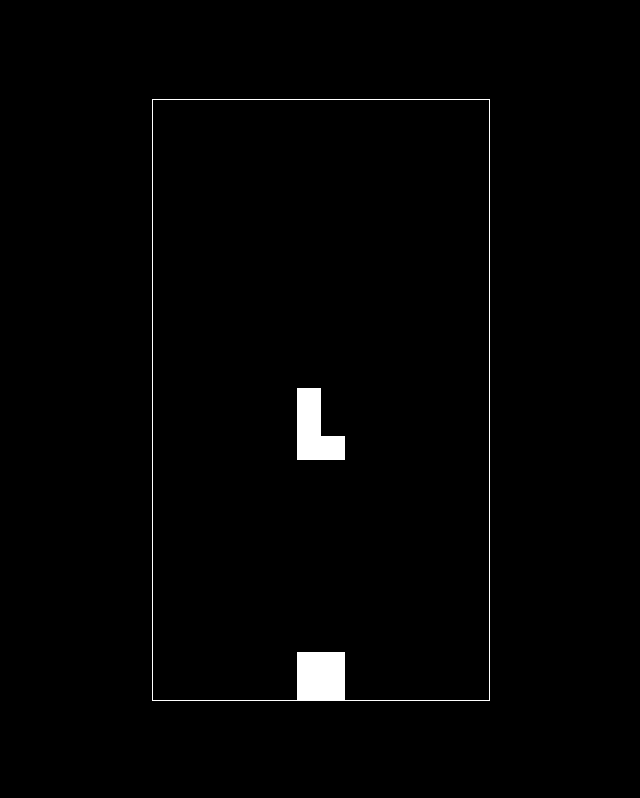
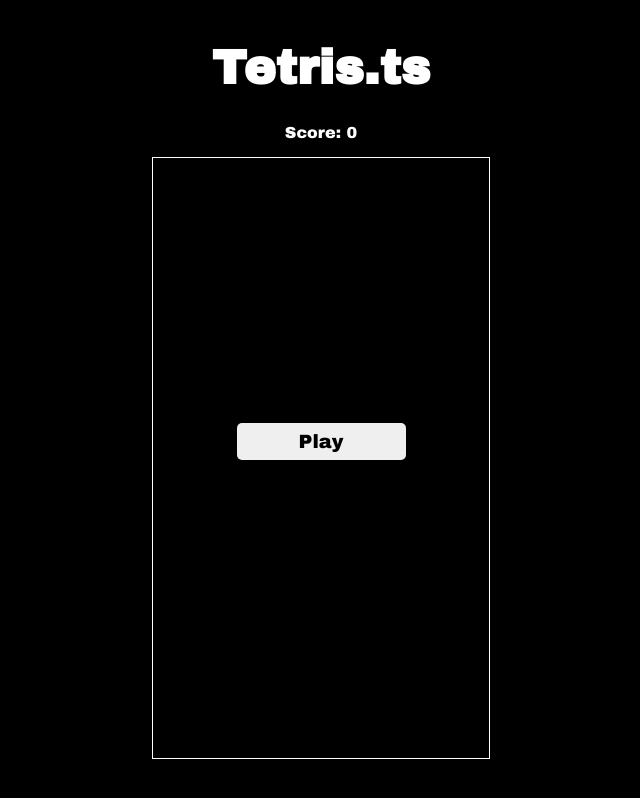
Before and after one commit to eldanielhumberto/tetris-clone, a website built with Vite: page index.html in a window 1280 px wide. Shown: the whole page, without its empty margins (319-959 px from the left). Built offline with nearby package versions, Linux system fonts and the light colour scheme.

Commit message:
feat: adding start menu and score. Refactoring using “private”

```diff
--- a/index.html
+++ b/index.html
@@ -1,15 +1,31 @@
 <!doctype html>
 <html lang="en">
 <head>
-    <meta charset="UTF-8" />
-    <link rel="icon" type="image/svg+xml" href="/vite.svg" />
-    <meta name="viewport" content="width=device-width, initial-scale=1.0" />
-    <title>Vite + TS</title>
+  <meta charset="UTF-8"/>
+  <link rel="icon" type="image/svg+xml" href="/vite.svg"/>
+  <meta name="viewport" content="width=device-width, initial-scale=1.0"/>
+  <title>Tetris.ts</title>
 
   <link rel="stylesheet" href="/src/style.css">
+
+  <link rel="preconnect" href="https://fonts.googleapis.com">
+  <link rel="preconnect" href="https://fonts.gstatic.com" crossorigin>
+  <link href="https://fonts.googleapis.com/css2?family=Archivo+Black&display=swap" rel="stylesheet">
 </head>
 <body>
+  <header>
+    <h1>Tetris.ts</h1>
+  </header>
+  <main>
+    <div class="menu" id="menu">
+      <button id="play-button">Play</button>
+    </div>
+    <div class="info">
+      <p id="score">Score: 0</p>
+    </div>
     <canvas id="canvas" width="640" height="800"></canvas>
+  </main>
+
   <script type="module" src="/src/main.ts"></script>
 </body>
 </html>
--- a/src/Board.ts
+++ b/src/Board.ts
@@ -1,10 +1,13 @@
 import {BOARD, BOARD_WIDTH} from "./constants.ts";
 
 export class Board {
-    ctx: CanvasRenderingContext2D
+    private ctx: CanvasRenderingContext2D
+    private $scoreText: HTMLParagraphElement
+    private score = 0
 
-    constructor(ctx: CanvasRenderingContext2D) {
+    constructor(ctx: CanvasRenderingContext2D, $scoreText: HTMLParagraphElement) {
         this.ctx = ctx;
+        this.$scoreText = $scoreText;
     }
 
     draw() {
@@ -30,6 +33,13 @@ export class Board {
 
             const newRow = Array(BOARD_WIDTH).fill(0)
             BOARD.unshift(newRow)
+
+            this.setScore(this.score + 1)
         })
     }
+
+    private setScore(score: number) {
+        this.score = score
+        this.$scoreText.textContent = "Score: " + score
+    }
 }
--- a/src/Figure.ts
+++ b/src/Figure.ts
@@ -1,9 +1,9 @@
 import {BOARD, PIECES} from "./constants.ts";
 
 export class Figure {
+    private shape: number[][]
+    private ctx: CanvasRenderingContext2D
     position: { x: number; y: number }
-    shape: number[][]
-    ctx: CanvasRenderingContext2D
 
     constructor({x, y}: { x: number, y: number }, ctx: CanvasRenderingContext2D) {
         this.position = {x, y};
@@ -20,10 +20,6 @@ export class Figure {
                 }
             })
         })
-    }
-
-    getRandomPiece() {
-        return PIECES[Math.floor(Math.random() * PIECES.length)];
     }
 
     checkCollision() {
@@ -62,8 +58,12 @@ export class Figure {
         if (this.checkCollision()) this.shape = previousShape
     }
 
-    reset() {
+    private reset() {
         this.position = {x: 6, y: 0}
         this.shape = this.getRandomPiece()
     }
+
+    private getRandomPiece() {
+        return PIECES[Math.floor(Math.random() * PIECES.length)];
+    }
 }
--- a/src/main.ts
+++ b/src/main.ts
@@ -2,16 +2,20 @@ import {BLOCK_SIZE, BOARD_HEIGHT, BOARD_WIDTH} from "./constants.ts";
 import {Figure} from "./Figure.ts";
 import {Board} from "./Board.ts";
 
-// Canvas config
+// Config
 const canvas = document.getElementById("canvas") as HTMLCanvasElement
 const ctx = canvas.getContext("2d") as CanvasRenderingContext2D
+
+const $playButton = document.getElementById("play-button") as HTMLButtonElement
+const $scoreText = document.getElementById("score") as HTMLParagraphElement
+const $menu = document.getElementById("menu") as HTMLDivElement
 
 canvas.width = BLOCK_SIZE * BOARD_WIDTH
 canvas.height = BLOCK_SIZE * BOARD_HEIGHT
 ctx.scale(BLOCK_SIZE, BLOCK_SIZE)
 
 // Init objects
-const board = new Board(ctx);
+const board = new Board(ctx, $scoreText);
 const figure = new Figure({x: 6, y: 0}, ctx);
 
 // Controls
@@ -73,4 +77,7 @@ function update(time = 0) {
     window.requestAnimationFrame(update)
 }
 
-update()
+$playButton.addEventListener("click", () => {
+    $menu.className = "hidden"
+    update();
+})
--- a/src/style.css
+++ b/src/style.css
@@ -6,13 +6,59 @@
 
 body {
     background: #000000;
+    font-family: "Archivo Black", sans-serif;
 
     display: flex;
     align-items: center;
     justify-content: center;
     height: 100vh;
+
+    flex-direction: column;
+    gap: 30px;
+    color: white;
+}
+
+header {
+    font-weight: 400;
+
+    h1 {
+        font-size: 3rem;
+    }
+}
+
+main {
+    position: relative;
+    display: flex;
+    flex-direction: column;
+    gap: 1rem;
+    align-items: center;
+}
+
+.hidden {
+    display: none;
 }
 
 #canvas {
     border: 1px solid #ffffff;
 }
+
+.menu {
+    position: absolute;
+    display: flex;
+
+    justify-content: center;
+    align-items: center;
+
+    height: 100%;
+    width: 100%;
+
+    button {
+        width: 50%;
+        padding: 0.5rem;
+        font-size: 1.2rem;
+        font-family: "Archivo Black", sans-serif;
+
+        border: none;
+        border-radius: 5px;
+    }
+}
```
Lines whose indentation alone changed are shown as unchanged.
